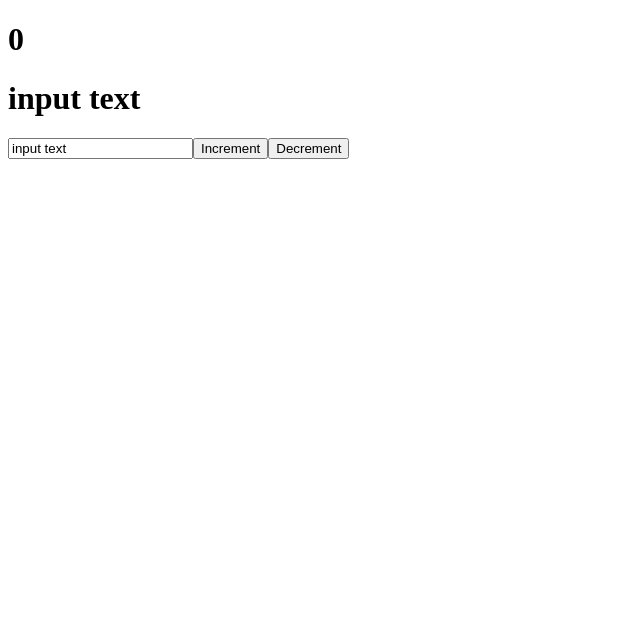
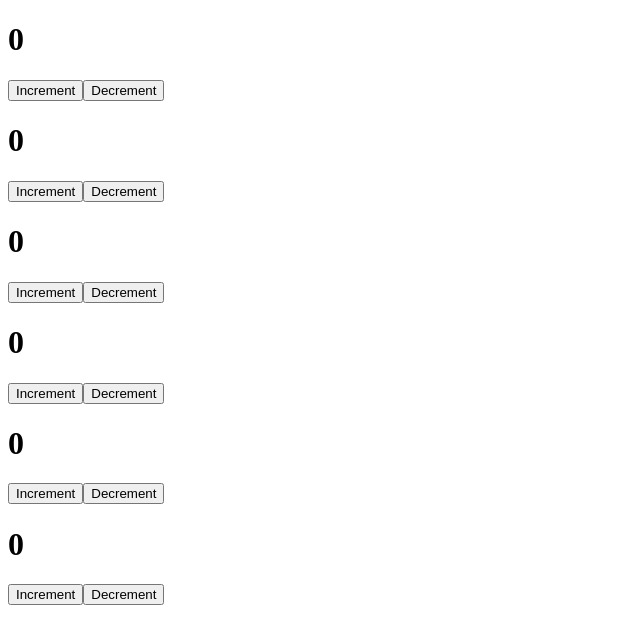
Before and after one commit to ellepheria/first-react-app, a React (Create React App) app: page / in a window 1280 px wide. Shown: the top 644 px of the page, without its empty margins (0-640 px from the left). Built offline with nearby package versions, Linux system fonts and the light colour scheme.

Commit message:
first function component

```diff
--- a/src/App.js
+++ b/src/App.js
@@ -1,32 +1,17 @@
 import React, {useState} from "react";
+import Counter from "./components/Counter";
 
 function App() {
-    const [likes, setLikes] = useState(0);
     const [value, setValue] = useState('input text')
-
-    const increment = () => {
-        setLikes(likes + 1);
-    }
-
-    const decrement = () => {
-        setLikes(likes - 1)
-    }
 
     return (
         <div className="App">
-            <h1>{likes}</h1>
-            <h1>{value}</h1>
-            <input
-                type="text"
-                value={value}
-                onChange={event => setValue(event.target.value)}
-            />
-            <button onClick={increment}>
-                Increment
-            </button>
-            <button onClick={decrement}>
-                Decrement
-            </button>
+            <Counter />
+            <Counter />
+            <Counter />
+            <Counter />
+            <Counter />
+            <Counter />
         </div>
     );
 }
--- /dev/null
+++ b/src/components/Counter.jsx
@@ -0,0 +1,27 @@
+import React, {useState} from 'react';
+
+const Counter = () => {
+    const [count, setCount] = useState(0);
+
+    const increment = () => {
+        setCount(count + 1);
+    }
+
+    const decrement = () => {
+        setCount(count - 1)
+    }
+
+    return (
+        <div>
+            <h1>{count}</h1>
+            <button onClick={increment}>
+                Increment
+            </button>
+            <button onClick={decrement}>
+                Decrement
+            </button>
+        </div>
+    );
+};
+
+export default Counter;
```
